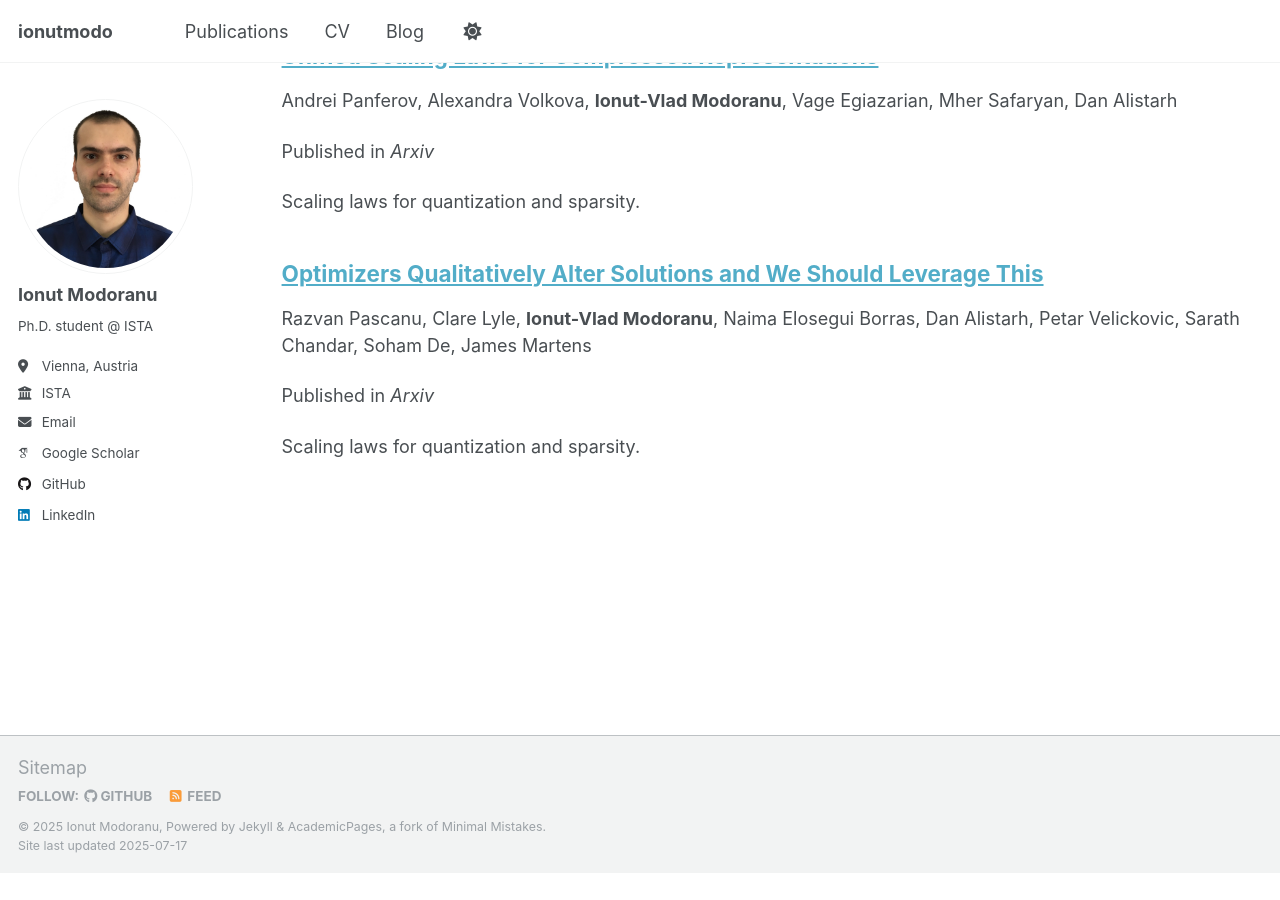
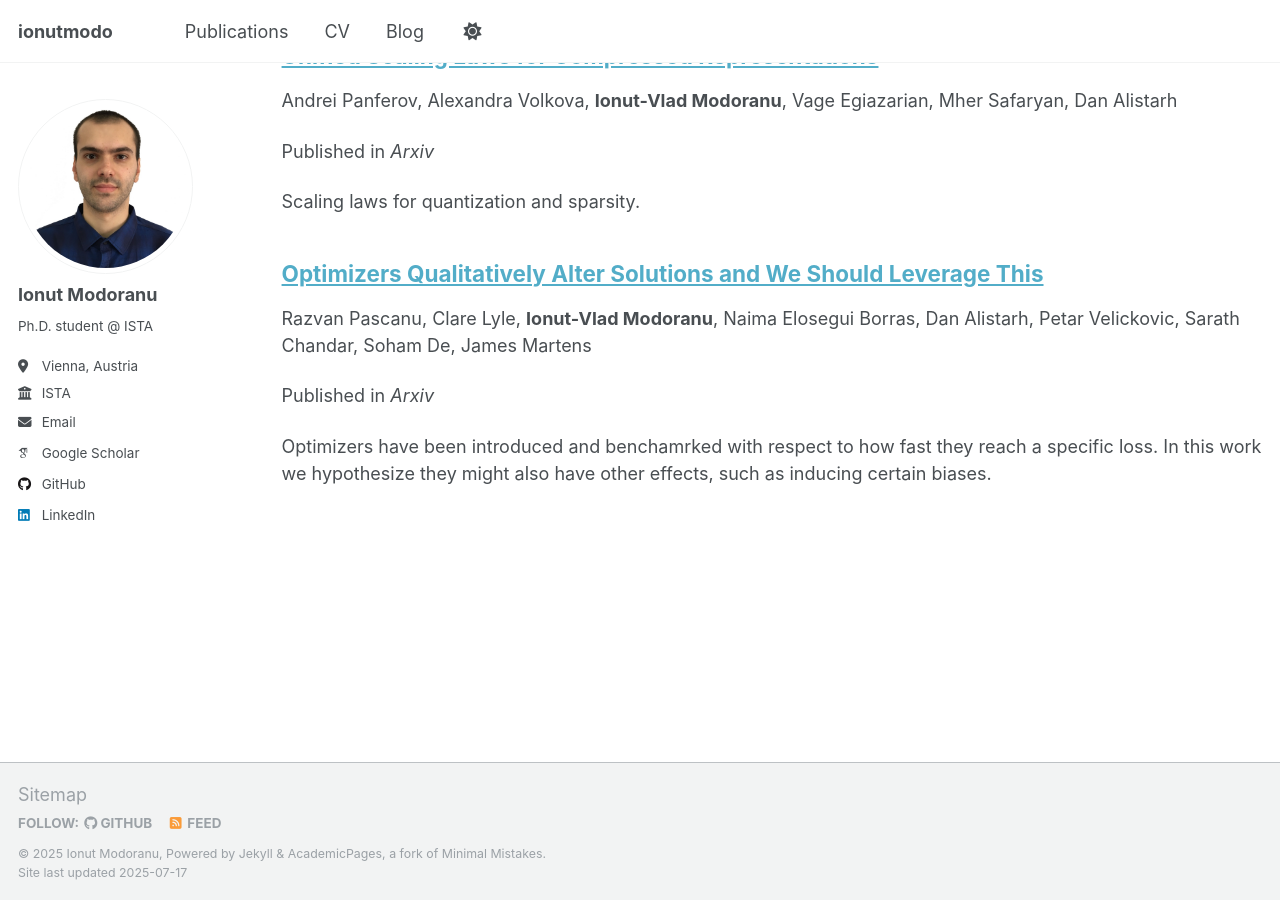
Before and after one commit to ionutmodo/ionutmodo.github.io, a Jekyll site: the page built from _pages/collection-archive.html, in a window 1280 px wide and 900 px high, scrolled down 1568 px. Built offline with Jekyll 4.4.1, drawn with Linux system fonts in a browser that asks for light colours; some web fonts are replaced; before the commit the page ends 2441 px from its top, so only the background shows below that.

Commit message:
edited excerpt

```diff
--- a/_publications/2025-07-position-optimizers-qualitatively-alter-solutions.md
+++ b/_publications/2025-07-position-optimizers-qualitatively-alter-solutions.md
@@ -4,7 +4,7 @@ authors: "Razvan Pascanu, Clare Lyle, <b>Ionut-Vlad Modoranu</b>, Naima Elosegui
 collection: publications
 category: preprints
 permalink: /publication/2025-Arxiv-Position-Optimizers-Qualitatively-Alter-Solutions
-excerpt: 'Scaling laws for quantization and sparsity.'
+excerpt: 'Optimizers have been introduced and benchamrked with respect to how fast they reach a specific loss. In this work we hypothesize they might also have other effects, such as inducing certain biases.'
 date: 2025-07-16
 venue: 'Arxiv'
 paperurl: 'https://arxiv.org/pdf/2507.12224'
```
